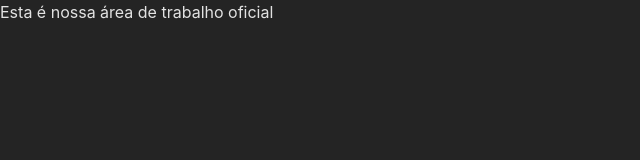
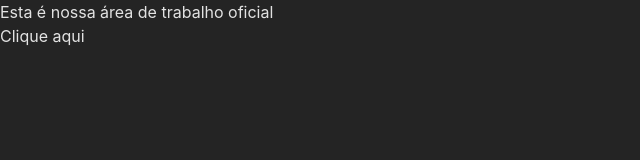
Before and after one commit to NotJotunnn/Projeto-CRUD, a React (Vite) app in the folder app/: page / in a window 1280 px wide. Shown: the top 160 px of the page, without its empty margins (0-640 px from the left). Built offline with nearby package versions, Linux system fonts and the light colour scheme.

Commit message:
Mudanças João Gabriel

```diff
--- a/app/src/App.tsx
+++ b/app/src/App.tsx
@@ -1,8 +1,23 @@
 function App() {
+
+    // Backend - React
+    function botao() {
+
+      console.log('Apertou')
+
+
+    }
+
+
   return (
     <>
-      <h1 className="text-sky-400 text-4xl font-semibold">Esta é nossa área de trabalho oficial</h1>
+      <h1 className="text-sky-200 text-5xl font-semibold">Esta é nossa área de trabalho oficial</h1>
+
+      <button onClick={botao}>Clique aqui</button>
+
     </>
+
+
   )
 }
 
```
Also changed, not shown: 1 other file (tests, documents, lock files or other folders).
